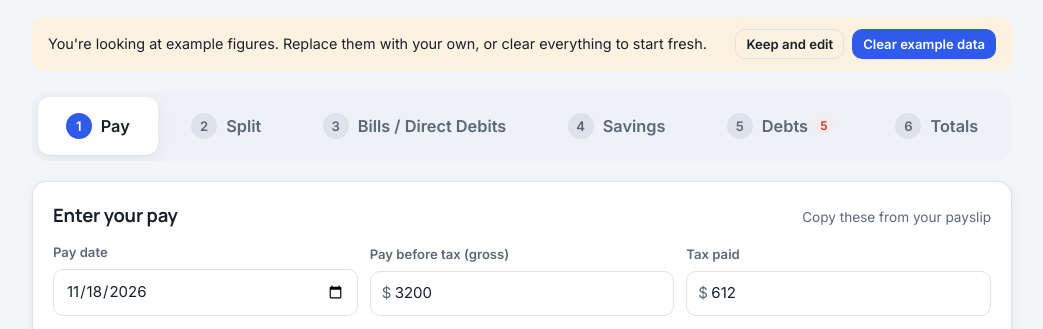
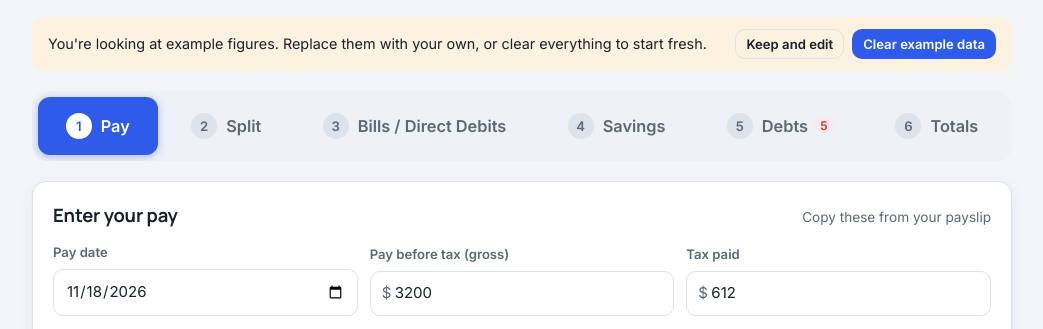
Before and after one commit to marktovey83/Baiden_finance, a plain HTML site: page index.html in a window 1280 px wide. Shown: the part 86-415 px from the top of the page, without its empty margins (118-1161 px from the left). Drawn offline with Linux system fonts and the light colour scheme.

Commit message:
Highlight the active tab; document GitHub Pages hosting
Co-Authored-By: Claude Opus 5.5 <noreply@anthropic.com>
Claude-Session: https://claude.ai/code/session_01BVAGb6kQ9iLb6CZLhTnSk7

```diff
--- a/index.html
+++ b/index.html
@@ -74,8 +74,9 @@ header.top { display: flex; flex-wrap: wrap; align-items: center; justify-conten
 .tabs { display: flex; gap: 6px; background: var(--surface-2); padding: 6px; border-radius: 16px; overflow-x: auto; }
 .tab { flex: 1 0 auto; border: 0; background: transparent; color: var(--muted); font: 700 1.02rem var(--font-body);
   padding: 16px 16px; border-radius: 12px; cursor: pointer; white-space: nowrap; display: inline-flex; align-items: center; justify-content: center; }
-.tab:hover { color: var(--fg); }
-.tab[aria-selected="true"] { background: var(--surface); color: var(--fg); box-shadow: var(--shadow); }
+.tab:hover { color: var(--fg); background: color-mix(in srgb, var(--accent) 10%, transparent); }
+.tab { transition: background .15s, color .15s; }
+.tab[aria-selected="true"], .tab[aria-selected="true"]:hover { background: var(--accent); color: var(--accent-ink); box-shadow: 0 2px 8px color-mix(in srgb, var(--accent) 35%, transparent); }
 .tab .count { display: inline-block; min-width: 20px; padding: 0 6px; margin-left: 6px; border-radius: 99px;
   background: var(--danger-bg); color: var(--danger); font-size: .75rem; }
 
@@ -163,7 +164,8 @@ tr.paid td.name { text-decoration: line-through; }
 .summary strong { font-family: var(--font-display); font-size: 1.05rem; }
 .tab .step { display: inline-grid; place-items: center; width: 26px; height: 26px; margin-right: 9px; border-radius: 99px; flex: none;
   background: var(--line); color: var(--muted); font-size: .82rem; font-weight: 700; }
-.tab[aria-selected="true"] .step { background: var(--accent); color: var(--accent-ink); }
+.tab[aria-selected="true"] .step { background: var(--accent-ink); color: var(--accent); }
+.tab[aria-selected="true"] .count { background: var(--accent-ink); }
 .dot { display: inline-block; width: 10px; height: 10px; border-radius: 3px; margin-right: 8px; }
 .buckets { display: grid; gap: 16px; margin-top: 16px; }
 .bucket-top { display: flex; justify-content: space-between; align-items: flex-start; gap: 12px; flex-wrap: wrap; }
```
Also changed, not shown: 1 other file.
